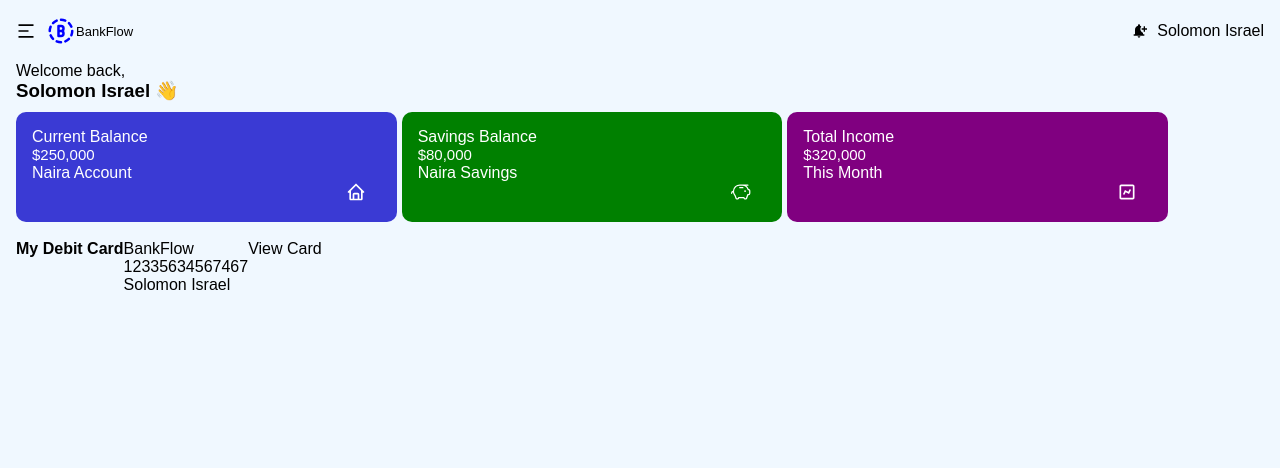
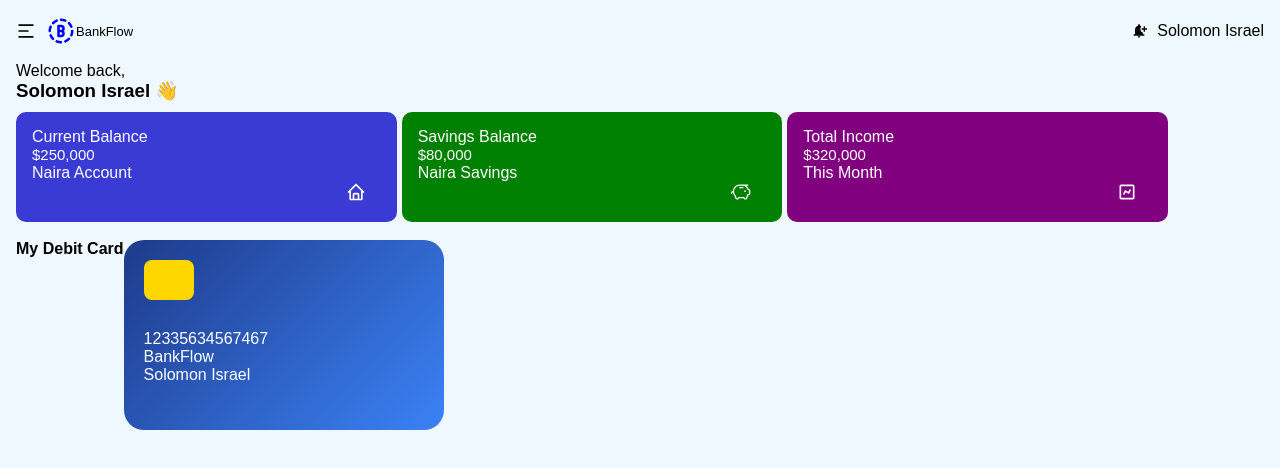
Before and after one commit to Solomon-israel/bank-app, a React (Vite) app: page / in a window 1280 px wide. Shown: the top 468 px of the page. Built offline with nearby package versions, Linux system fonts and the light colour scheme.

Commit message:
created a debit card

```diff
--- a/src/App.jsx
+++ b/src/App.jsx
@@ -57,11 +57,14 @@ export default function App() {
         <div className={styles.debit_card_container}>
           <h4>My Debit Card</h4>
           <div className={styles.debit_card}>
-            <p>BankFlow</p>
+            <div className={styles.chip}></div>
             <p>12335634567467</p>
-            <span>Solomon Israel</span>
+
+            <div className={styles.card_details}>
+              <p>BankFlow</p>
+              <span>Solomon Israel</span>
+            </div>
           </div>
-          <span>View Card</span>
         </div>
       </section>
     </div>
--- a/src/App.module.css
+++ b/src/App.module.css
@@ -104,3 +104,37 @@ body {
 .balance_cards:nth-child(3) {
   background-color: hsl(300, 100%, 25%);
 }
+
+/* .debit_card_container{
+  display: flex;
+  gap: 10px;
+  line-height: 30px;
+} */
+
+.debit_card {
+  width: 320px;
+  height: 190px;
+  padding: 20px;
+  border-radius: 20px;
+  background: linear-gradient(135deg, #1e3a8a, #3b82f6);
+  color: white;
+}
+
+.chip {
+  width: 50px;
+  height: 40px;
+  background: gold;
+  border-radius: 8px;
+  margin-bottom: 30px;
+}
+
+.card-number {
+  font-size: 1.2rem;
+  letter-spacing: 2px;
+  margin-bottom: 20px;
+}
+
+.card-details {
+  display: flex;
+  justify-content: space-between;
+}
```
